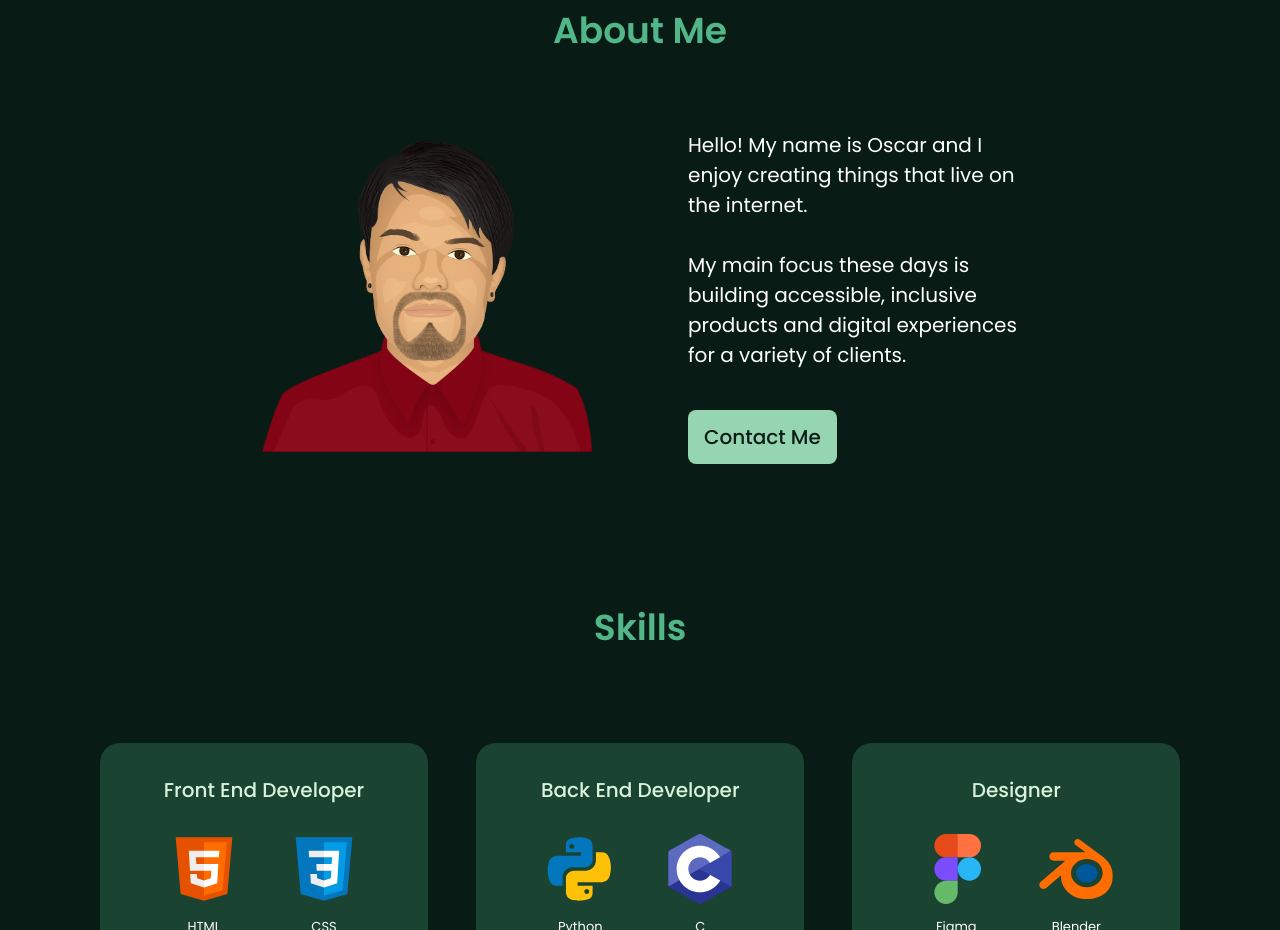
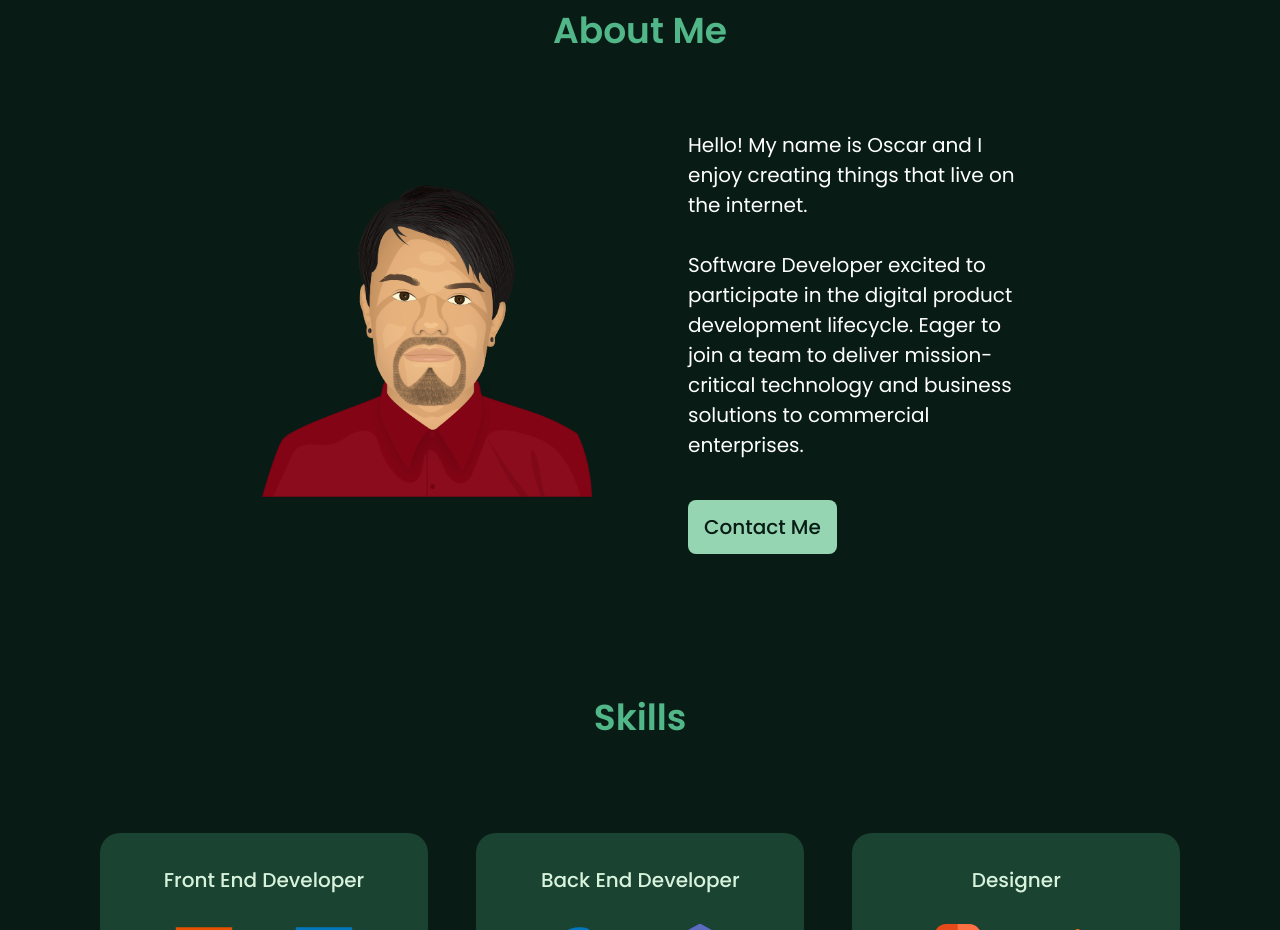
Before and after one commit to R4cz/portfolio, a plain HTML site: page index.html in a window 1280 px wide. Shown: the part 955-1885 px from the top of the page. Drawn offline with nearby package versions, Linux system fonts and the light colour scheme.

Commit message:
Update index.html

```diff
--- a/index.html
+++ b/index.html
@@ -137,8 +137,7 @@
                     <div class="about__data">
                         <p class="about__description">
                             Hello! My name is Oscar and I enjoy creating things that live on the internet.<br><br>
-                            My main focus these days is building accessible, inclusive products and digital experiences for a variety of clients.
-                        </p>
+                            Software Developer excited to participate in the digital product development lifecycle. Eager to join a team to deliver mission-critical technology and business solutions to commercial enterprises.              </p>
                         <a href="#contact" class="button">Contact Me</a>
                     </div>
                 </div>
```
